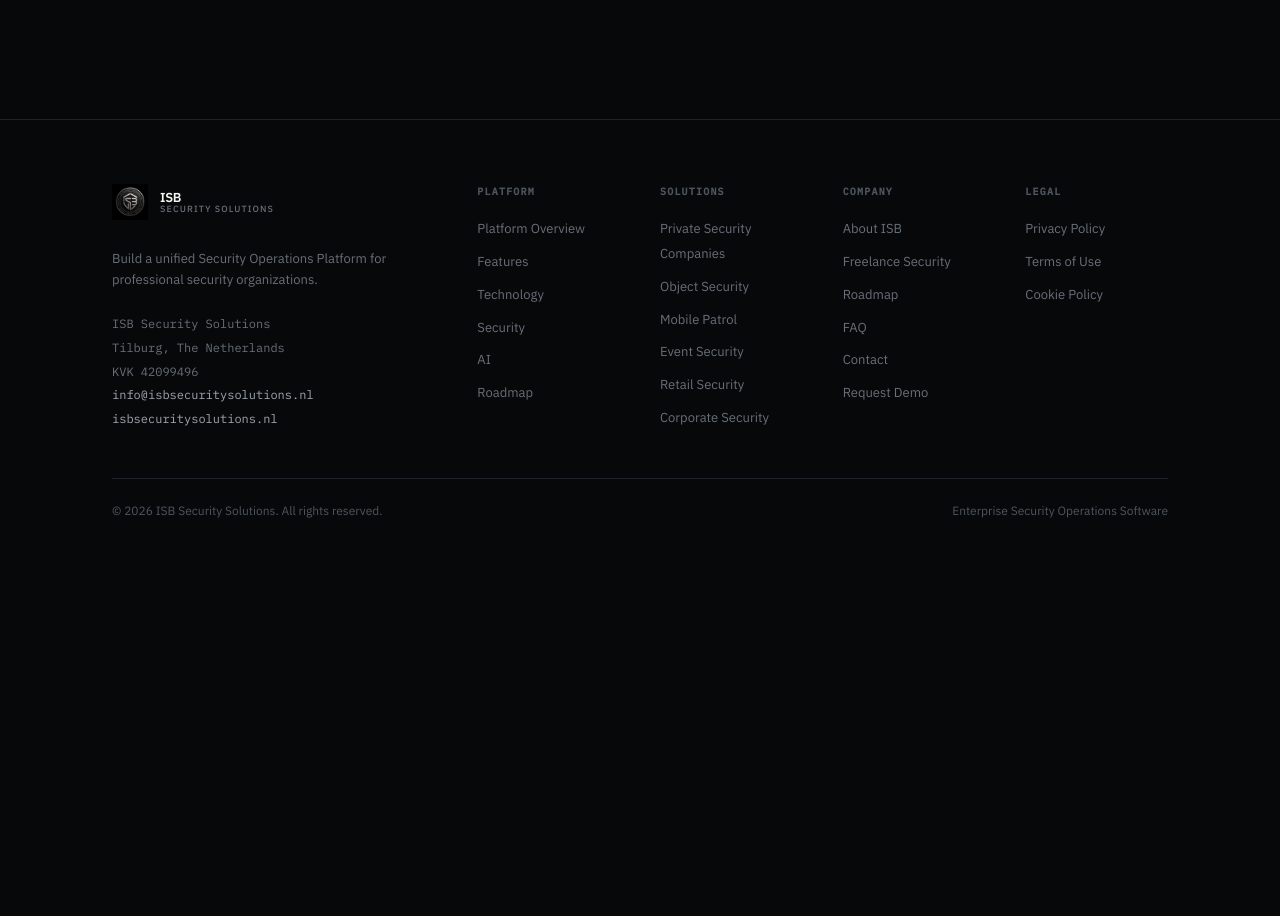
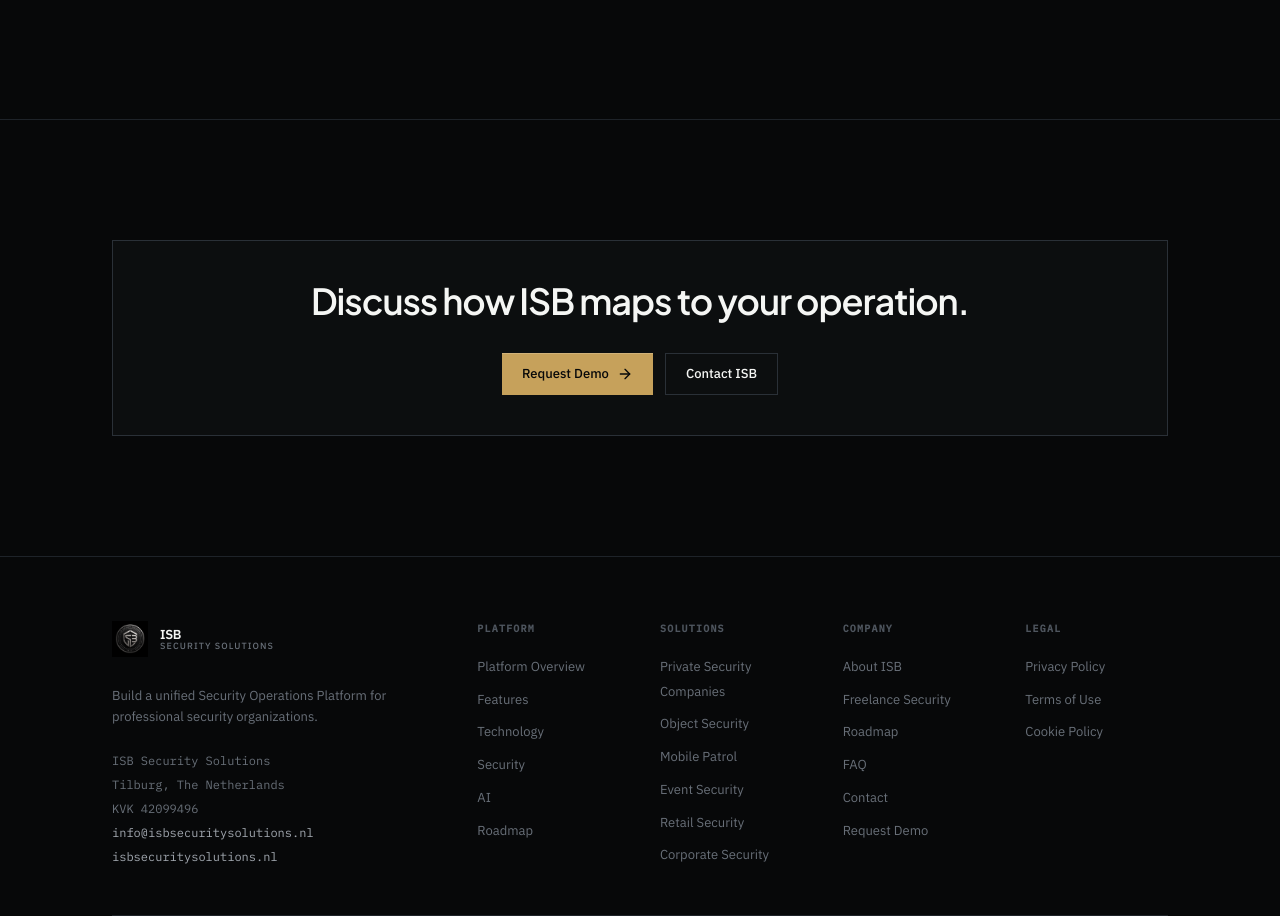
Before and after one commit to ISBFounder/ISB-Security-Website, a Next.js app: page /solutions in a window 1280 px wide. Shown: the part 2792-3708 px from the top of the page. Before the commit the page ends 3375 px from the top, so only its background shows below. Built offline with nearby package versions, Linux system fonts and the light colour scheme.

Commit message:
fix: restore full /solutions page with context switcher

```diff
--- a/src/app/solutions/page.tsx
+++ b/src/app/solutions/page.tsx
@@ -14,18 +14,6 @@
   description:
     "Operational workflows and solution scenarios for object security, mobile patrol, events, retail, corporate, healthcare and public-sector environments.",
   alternates: { canonical: `${SITE.url}/solutions` },
-  openGraph: {
-    title: `Security Operations Solutions | ${SITE.name}`,
-    description:
-      "Operational workflows and solution scenarios for object security, mobile patrol, events, retail, corporate, healthcare and public-sector environments.",
-    url: `${SITE.url}/solutions`,
-  },
-  twitter: {
-    card: "summary_large_image",
-    title: `Security Operations Solutions | ${SITE.name}`,
-    description:
-      "Operational workflows and solution scenarios for object security, mobile patrol, events, retail, corporate, healthcare and public-sector environments.",
-  },
 };
 
 export default function SolutionsPage() {
@@ -96,6 +84,23 @@
           </div>
         </div>
       </section>
+
+      <section className="section divider">
+        <div className="container-site">
+          <div className="border border-border bg-surface/40 p-8 md:p-10">
+            <div className="mx-auto max-w-2xl text-center">
+              <h2 className="heading-lg">Discuss how ISB maps to your operation.</h2>
+              <div className="mt-8 flex flex-wrap justify-center gap-3">
+                <Button href="/request-demo">
+                  Request Demo
+                  <ArrowRight className="h-4 w-4" aria-hidden />
+                </Button>
+                <Button href="/contact" variant="secondary">Contact ISB</Button>
+              </div>
+            </div>
+          </div>
+        </div>
+      </section>
     </>
   );
 }
```
